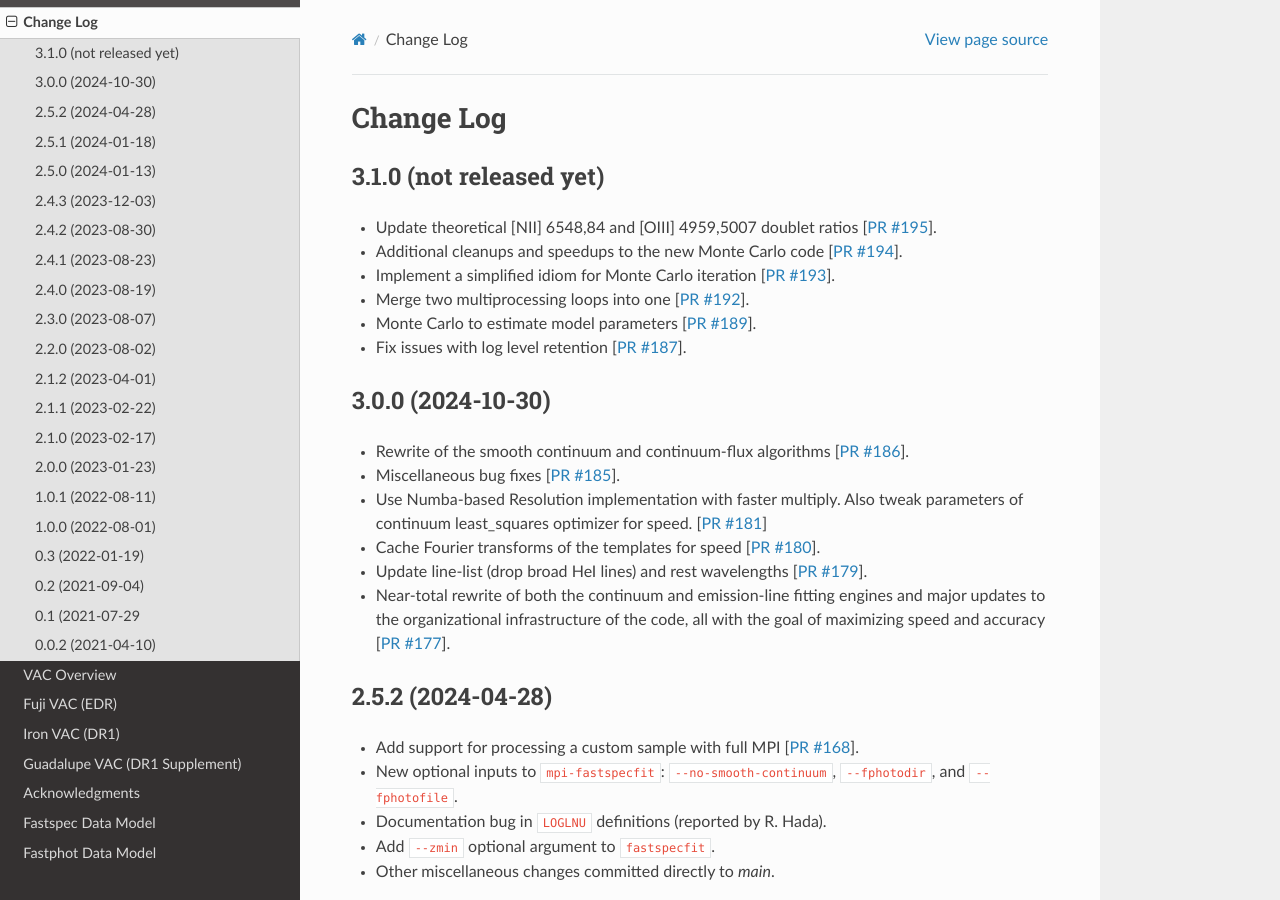
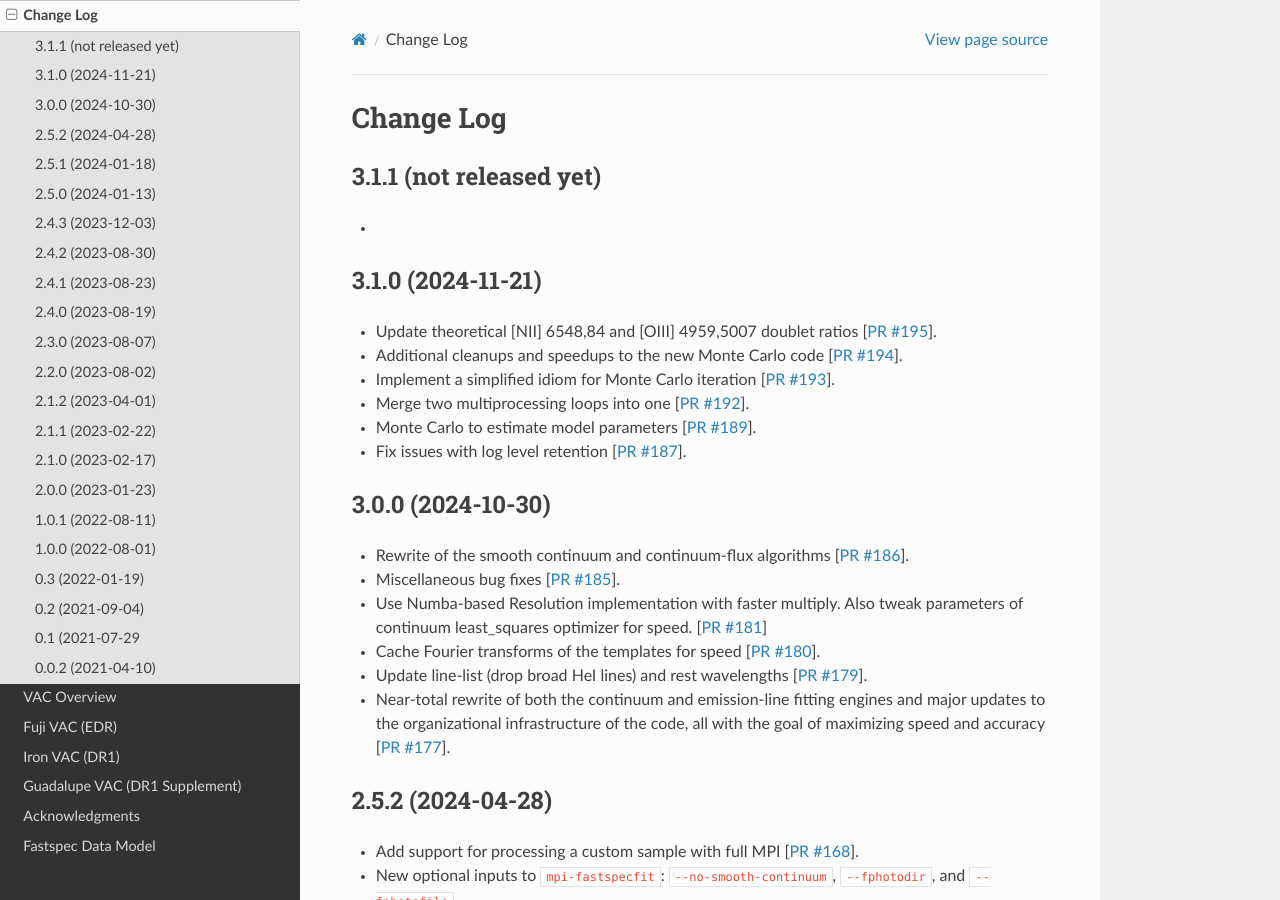
Before and after one commit to desihub/fastspecfit, a Sphinx documentation site: the page built from doc/changes.rst, in a window 1280 px wide and 900 px high. Built offline with Sphinx 7.4.7 and the Read the Docs theme 3.1.0, drawn with Linux system fonts in a browser that asks for light colours.

Commit message:
tag 3.1.0

```diff
--- a/doc/changes.rst
+++ b/doc/changes.rst
@@ -2,8 +2,13 @@
 Change Log
 ==========
 
-3.1.0 (not released yet)
+3.1.1 (not released yet)
 ------------------------
+
+*
+
+3.1.0 (2024-11-21)
+------------------
 
 * Update theoretical [NII] 6548,84 and [OIII] 4959,5007 doublet ratios [`PR #195`_].
 * Additional cleanups and speedups to the new Monte Carlo code [`PR #194`_].
--- a/py/fastspecfit/_version.py
+++ b/py/fastspecfit/_version.py
@@ -1 +1 @@
-__version__ = '3.0.0.dev1723'
+__version__ = '3.1.0'
```
